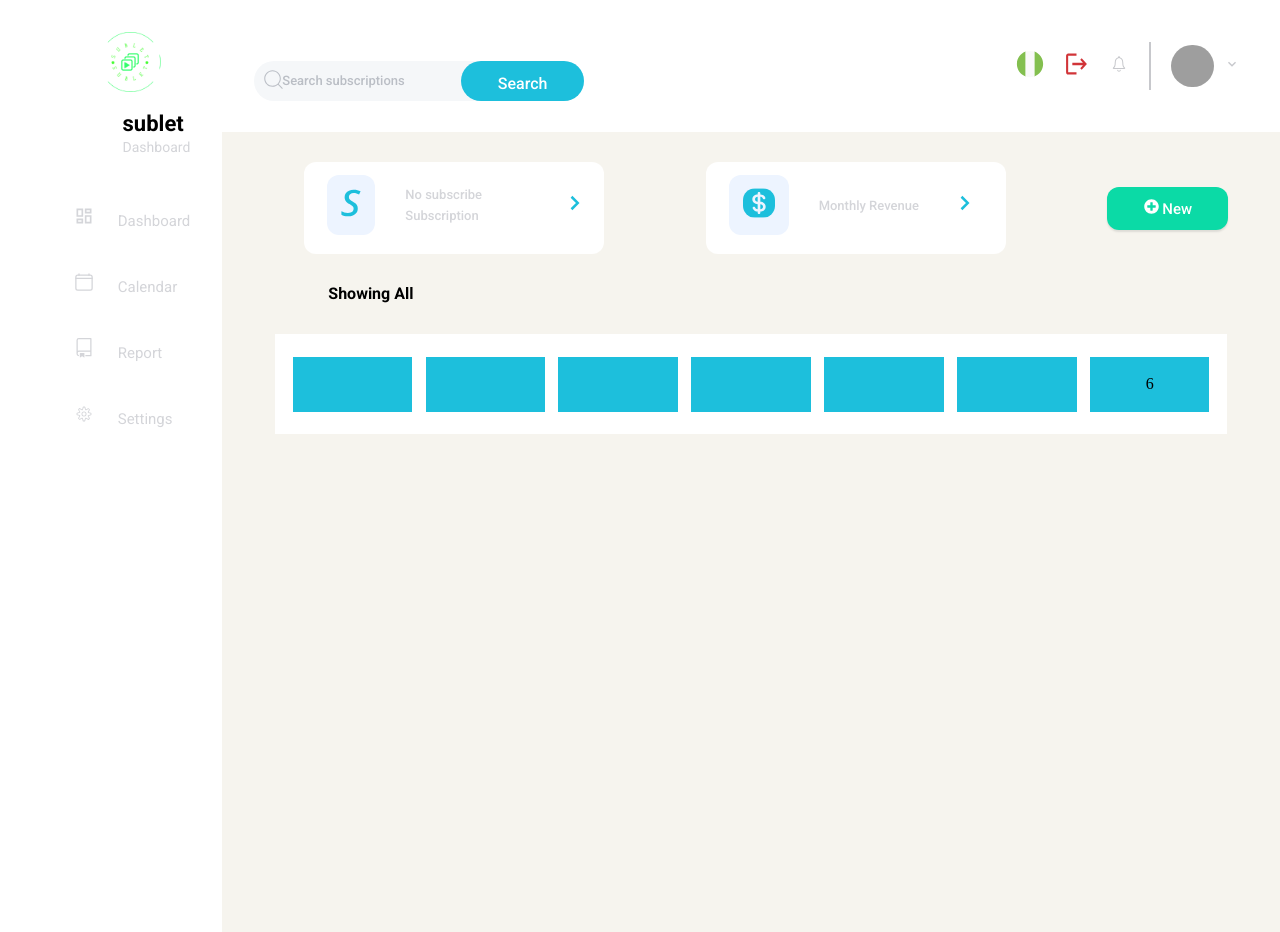
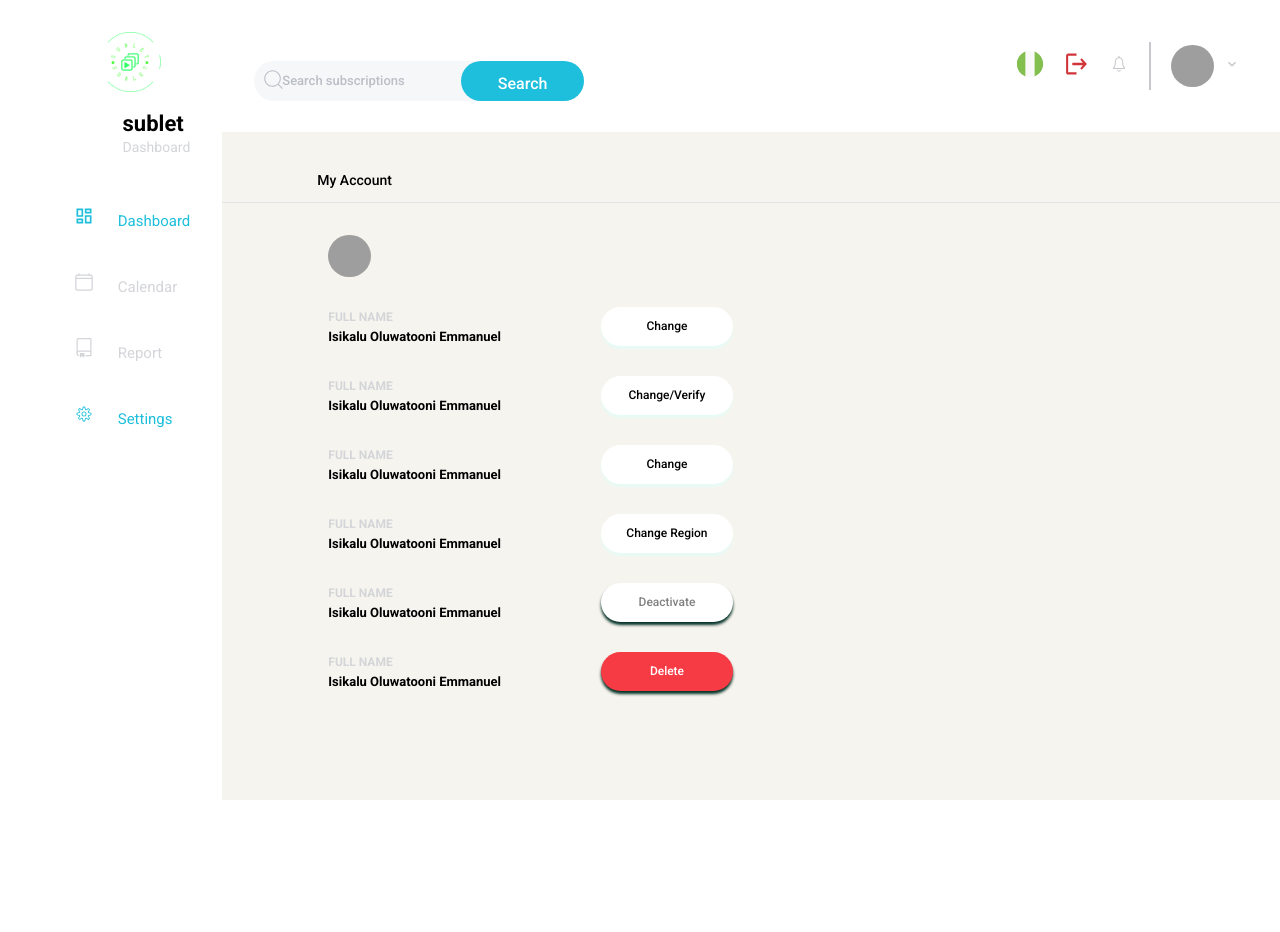
Before and after one commit to techemmydev/subletapplication, a React (Vite) app in the folder subletapplication/: page /settings in a window 1280 px wide. After the commit the page ends 800 px from the top, so only its background shows below. Built offline with nearby package versions, Linux system fonts and the light colour scheme; grey boxes are pictures that could not be loaded.

Commit message:
another update on the dashboard

```diff
--- a/subletapplication/src/ProfileDashboard/DashboradScreen/ServiceComponents/AddimageService/Addimage.jsx
+++ b/subletapplication/src/ProfileDashboard/DashboradScreen/ServiceComponents/AddimageService/Addimage.jsx
@@ -57,7 +57,7 @@ const Addimage = () => {
               {showIcons && <Icons />}
               <div>
                 <label htmlFor="Description">Description</label>
-                <input type="text" placeholder="(Optional)" required />
+                <input type="text" placeholder="Optional" required />
               </div>
               <div>
                 <label htmlFor="Description">
@@ -65,7 +65,7 @@ const Addimage = () => {
                 </label>
                 <input
                   type="text"
-                  placeholder="Enter Amount"
+                  placeholder="Enter Amount .eg ₦3,600"
                   required
                   value={amountSubscribe}
                   onChange={handleNextPaymentAmountSubscribe}
--- a/subletapplication/src/ProfileDashboard/DashboradScreen/ServiceComponents/AddimageService/addingimage.module.css
+++ b/subletapplication/src/ProfileDashboard/DashboradScreen/ServiceComponents/AddimageService/addingimage.module.css
@@ -60,6 +60,7 @@
   border: 1px solid #cacaca;
   box-shadow: 0px 2px 2px 0px #00000040 inset;
   outline-color: #cacaca;
+  padding: 10px;
 }
 .labels input::placeholder {
   font-family: "Roboto";
@@ -67,7 +68,7 @@
   font-weight: 500;
   line-height: 20px;
   letter-spacing: 0em;
-  padding: 20px;
+  padding: 10px;
 }
 
 .icon_div {
--- a/subletapplication/src/ProfileDashboard/DashboradScreen/ServiceComponents/paymentservice/PaymentDate.jsx
+++ b/subletapplication/src/ProfileDashboard/DashboradScreen/ServiceComponents/paymentservice/PaymentDate.jsx
@@ -46,7 +46,7 @@ const PaymentDate = () => {
                 <label htmlFor="Company">Next payment date </label>
                 <input
                   type="text"
-                  placeholder="Next payment date"
+                  placeholder="Next payment date.eg 00-00-000"
                   value={nextPaymentDate}
                   onChange={handleNextPaymentDateChange}
                 />
@@ -73,7 +73,7 @@ const PaymentDate = () => {
                 <label htmlFor="Does it Auto Renew">Does it Auto Renew</label>
                 <input
                   type="text"
-                  placeholder="(Optional)"
+                  placeholder="Optional"
                   required
                   value={autoRenew}
                   onChange={handleAutoRenewChange}
--- a/subletapplication/src/ProfileDashboard/DashboradScreen/ServiceComponents/paymentservice/pay.module.css
+++ b/subletapplication/src/ProfileDashboard/DashboradScreen/ServiceComponents/paymentservice/pay.module.css
@@ -61,6 +61,7 @@
   border: 1px solid #cacaca;
   box-shadow: 0px 2px 2px 0px #00000040 inset;
   outline-color: #cacaca;
+  padding: 10px;
 }
 .labels input::placeholder {
   font-family: "Roboto";
@@ -68,7 +69,7 @@
   font-weight: 500;
   line-height: 20px;
   letter-spacing: 0em;
-  padding: 20px;
+  padding: 10px;
 }
 
 .flexinput input {
--- a/subletapplication/src/ProfileDashboard/DashboradScreen/userComponentfolder/SidebarDashboard/SidebarDashboard.jsx
+++ b/subletapplication/src/ProfileDashboard/DashboradScreen/userComponentfolder/SidebarDashboard/SidebarDashboard.jsx
@@ -29,7 +29,7 @@ const SidebarDashboard = () => {
             <Link
               to="/dashboard"
               style={{
-                color: isActive("/dashboard") ? "#1DBFDC" : "#D4D5D9",
+                color: isActive("/dashboard") ? "#1DBFDC" : "#1DBFDC",
               }}
             >
               <li>
@@ -40,7 +40,7 @@ const SidebarDashboard = () => {
             <Link
               to="/calender"
               style={{
-                color: isActive("/calendar") ? "#1DBFDC" : "#D4D5D9",
+                color: isActive("/calender") ? "#1DBFDC" : "#D4D5D9",
               }}
             >
               <li>
@@ -54,7 +54,12 @@ const SidebarDashboard = () => {
                 <span> Report </span>
               </li>
             </Link>
-            <Link to="/settings">
+            <Link
+              to="/settings"
+              style={{
+                color: isActive("/settings") ? "#1DBFDC" : "#D4D5D9",
+              }}
+            >
               <li>
                 <CiSettings style={{ fontSize: "20px" }} />{" "}
                 <span> Settings </span>
--- a/subletapplication/src/ProfileDashboard/DashboradScreen/userComponentfolder/UserAmountComponent/UserSummary.jsx
+++ b/subletapplication/src/ProfileDashboard/DashboradScreen/userComponentfolder/UserAmountComponent/UserSummary.jsx
@@ -1,46 +1,55 @@
 import React from "react";
 import style from "../UserAmountComponent/useramount.module.css";
-import { useSelector, useDispatch } from "react-redux";
+import { useSelector } from "react-redux";
+import { useState } from "react";
+
 const UserSummary = () => {
   const { selectedCompany } = useSelector((state) => state.companyIcon);
   const { nextPaymentDate, billingCycle, autoRenew, amountSubscribe } =
     useSelector((state) => state.payment);
-  const dispatch = useDispatch();
+  // const dispatch = useDispatch();
   const { unit } = billingCycle;
   const isDataAvailable =
     selectedCompany || nextPaymentDate || billingCycle || autoRenew || unit;
   if (!isDataAvailable) {
     return null;
   }
+  const [showAll, SetShowAll] = useState(false);
+  const show = () => {
+    SetShowAll(!showAll);
+  };
+
   return (
     <>
-      <div className={style.showAlladditem}>
-        {" "}
-        <h1>Showing All</h1>{" "}
-      </div>
-
+      <div className={style.showAlladditem} onClick={show}>
+        {showAll ? <span>Hide Summary details</span> : <span>showing All</span>}
+        {showAll ? (
           <div className={style.showAll}>
             <div className={style.showAll_container}>
               <div className={style.flex_center}>
                 <img src={selectedCompany.icons ? selectedCompany.icons : ""} />
               </div>
               <div className={`${style.flex_center} ${style.flex_details}`}>
-            <h1>{selectedCompany ? selectedCompany.name : ""}</h1>
+                <h4>{selectedCompany ? selectedCompany.name : ""}</h4>
               </div>
               <div className={`${style.flex_center} ${style.flex_details}`}>
-            <h1> {` ${nextPaymentDate ? nextPaymentDate : ""}`}</h1>
+                <h3> {` ${nextPaymentDate ? nextPaymentDate : ""}`}</h3>
               </div>
               <div className={`${style.flex_center} ${style.flex_details}`}>
-            <h1>{unit ? unit : ""}</h1>
+                <h4>{unit ? unit : ""}</h4>
               </div>
               <div className={`${style.flex_center} ${style.flex_details}`}>
-            <h1>{autoRenew ? autoRenew : ""}</h1>
+                <h4>{autoRenew ? autoRenew : ""}</h4>
               </div>
               <div className={`${style.flex_center} ${style.flex_details}`}>
-            <h1>{amountSubscribe ? amountSubscribe : ""}</h1>
+                <h4>{amountSubscribe ? amountSubscribe : ""}</h4>
               </div>
               <div className={style.flex_center}>6</div>
             </div>
+          </div>
+        ) : (
+          ""
+        )}
       </div>
     </>
   );
--- a/subletapplication/src/ProfileDashboard/DashboradScreen/userComponentfolder/UserAmountComponent/useramount.module.css
+++ b/subletapplication/src/ProfileDashboard/DashboradScreen/userComponentfolder/UserAmountComponent/useramount.module.css
@@ -2,7 +2,7 @@
   display: flex;
 
   align-items: center;
-  justify-content: space-evenly;
+  justify-content: flex-start;
 
   /* background-color: #1dbfdc; */
   gap: 50px;
@@ -11,12 +11,13 @@
 }
 .Amount_container_body {
   width: 300px;
-  height: 92px;
+  height: 82px;
   background-color: white;
   padding: 8px 15px 14px 23px;
   border-radius: 12px;
   display: flex;
   align-items: center;
+  justify-content: center;
   gap: 30px;
 }
 .Amount_container_body h3 {
@@ -67,35 +68,61 @@
   /* background-color: orangered; */
   display: flex;
   align-items: center;
-  justify-content: center;
+  justify-content: flex-start;
   flex-wrap: wrap;
 }
 .showAll_container {
-  width: 90%;
-  height: 100px;
+  width: 100%;
+  height: 68px;
   display: flex;
   align-items: center;
   background-color: white;
   flex-wrap: wrap;
-  justify-content: space-around;
+  justify-content: flex-start;
   gap: 10px;
-  padding: 1rem;
+
+  padding: 0px 12px 0px 12px;
+
+  border-radius: 12px;
+  border: 1px solid #e4e5e7;
 }
 .showAll_container div {
   width: 13%;
   height: 55px;
-  background-color: #1dbfdc;
+  /* background-color: #1dbfdc; */
 }
 .flex_center {
   display: flex;
   align-items: center;
   justify-content: center;
 }
-.flex_details h1 {
+.flex_details {
   font-family: "Roboto";
-  font-size: 18px;
+  text-align: center;
+}
+.flex_details h4 {
+  font-family: "Roboto";
+  font-size: 13px;
   font-weight: 300;
   line-height: 21px;
   letter-spacing: 0em;
-  text-align: left;
 }
+.flex_details h3 {
+  color: #0bdaa6;
+  font-size: 14px;
+}
+.showAlladditem {
+  /* background-color: #0bdaa6; */
+  width: 90%;
+}
+.showAlladditem span {
+  color: black;
+  font-family: "Roboto";
+  font-size: 13px;
+  font-weight: 600;
+  line-height: 16px;
+  letter-spacing: 0em;
+  cursor: pointer;
+
+  /* background-color: bisque; */
+}
--- /dev/null
+++ b/subletapplication/src/ProfileDashboard/DashboradScreen/userComponentfolder/UserSettingComponent/Usersetting.jsx
@@ -0,0 +1,172 @@
+import React from "react";
+import style from "../UserSettingComponent/usersetting.module.css";
+import Userpicture from "../UserPicture/Userpicture";
+import Button from "../../../../My_Component/ButtonComponent/Button";
+
+const Usersetting = () => {
+  return (
+    <>
+      <div className={style.setting_page}>
+        <div className={style.setting_page_title}>
+          <h3>My Account</h3>
+        </div>
+        <div className={style.setting_page_details}>
+          <div className={style.setting_page_box}>
+            <div>
+              <Userpicture />
+            </div>
+            <div className={style.setting_page_Information}>
+              <div>
+                <h6>FULL NAME</h6>
+                <h5>Isikalu Oluwatooni Emmanuel</h5>
+              </div>
+              <div>
+                <Button
+                  style={{
+                    width: "132px",
+                    height: "39px",
+                    padding: "10px",
+                    boxShadow: " 0px 3px 3px 0px #E7FBF6",
+                    fontFamily: "Roboto",
+                    fontSize: "12px",
+                    fontWeight: "50px",
+                    lineHeight: "19px",
+                    bordeRadius: "12px",
+                    backgroundColor: "white",
+                  }}
+                >
+                  change
+                </Button>
+              </div>
+            </div>
+            <div className={style.setting_page_Information}>
+              <div>
+                <h6>FULL NAME</h6>
+                <h5>Isikalu Oluwatooni Emmanuel</h5>
+              </div>
+              <div>
+                <Button
+                  style={{
+                    width: "132px",
+                    height: "39px",
+                    padding: "10px",
+                    boxShadow: " 0px 3px 3px 0px #E7FBF6",
+                    fontFamily: "Roboto",
+                    fontSize: "12px",
+                    fontWeight: "50px",
+                    lineHeight: "19px",
+                    bordeRadius: "12px",
+                    backgroundColor: "white",
+                  }}
+                >
+                  change/verify
+                </Button>
+              </div>
+            </div>
+            <div className={style.setting_page_Information}>
+              <div>
+                <h6>FULL NAME</h6>
+                <h5>Isikalu Oluwatooni Emmanuel</h5>
+              </div>
+              <div>
+                <Button
+                  style={{
+                    width: "132px",
+                    height: "39px",
+                    padding: "10px",
+                    boxShadow: " 0px 3px 3px 0px #E7FBF6",
+                    fontFamily: "Roboto",
+                    fontSize: "12px",
+                    fontWeight: "50px",
+                    lineHeight: "19px",
+                    bordeRadius: "12px",
+                    backgroundColor: "white",
+                  }}
+                >
+                  change
+                </Button>
+              </div>
+            </div>
+            <div className={style.setting_page_Information}>
+              <div>
+                <h6>FULL NAME</h6>
+                <h5>Isikalu Oluwatooni Emmanuel</h5>
+              </div>
+              <div>
+                <Button
+                  style={{
+                    width: "132px",
+                    height: "39px",
+                    padding: "10px",
+                    boxShadow: " 0px 3px 3px 0px #E7FBF6",
+                    fontFamily: "Roboto",
+                    fontSize: "12px",
+                    fontWeight: "50px",
+                    lineHeight: "19px",
+                    bordeRadius: "12px",
+                    backgroundColor: "white",
+                  }}
+                >
+                  change Region
+                </Button>
+              </div>
+            </div>
+            <div className={style.setting_page_Information}>
+              <div>
+                <h6>FULL NAME</h6>
+                <h5>Isikalu Oluwatooni Emmanuel</h5>
+              </div>
+              <div>
+                <Button
+                  style={{
+                    width: "132px",
+                    height: "39px",
+                    padding: "10px",
+                    boxShadow: "0px 3px 3px 0px #023125",
+                    fontFamily: "Roboto",
+                    fontSize: "12px",
+                    fontWeight: "50px",
+                    lineHeight: "19px",
+                    bordeRadius: "12px",
+                    backgroundColor: "white",
+                    color: "#808080",
+                  }}
+                >
+                  Deactivate
+                </Button>
+              </div>
+            </div>
+            <div className={style.setting_page_Information}>
+              <div>
+                <h6>FULL NAME</h6>
+                <h5>Isikalu Oluwatooni Emmanuel</h5>
+              </div>
+              <div>
+                <Button
+                  style={{
+                    width: "132px",
+                    height: "39px",
+                    padding: "10px",
+                    boxShadow: "0px 3px 3px 0px #023125",
+
+                    fontFamily: "Roboto",
+                    fontSize: "12px",
+                    fontWeight: "50px",
+                    lineHeight: "19px",
+                    bordeRadius: "12px",
+                    backgroundColor: "#F73B44",
+                    color: "white",
+                  }}
+                >
+                  Delete
+                </Button>
+              </div>
+            </div>
+          </div>
+        </div>
+      </div>
+    </>
+  );
+};
+
+export default Usersetting;
--- /dev/null
+++ b/subletapplication/src/ProfileDashboard/DashboradScreen/userComponentfolder/UserSettingComponent/usersetting.module.css
@@ -0,0 +1,66 @@
+.setting_page_title {
+  height: 70px;
+  width: 30%;
+  padding: 1rem;
+  /* background-color: antiquewhite; */
+}
+.setting_page_title h3 {
+  font-family: "Roboto";
+  font-size: 14px;
+  font-weight: 500;
+  line-height: 25px;
+  letter-spacing: 0em;
+  margin-right: 50px;
+  text-align: left;
+  margin-left: 79px;
+  margin-top: 20px;
+}
+.setting_page_details {
+  /* background-color: orangered; */
+  border-top: 1px solid #e3e3e5;
+  width: 100%;
+  display: flex;
+  align-items: center;
+
+  /* justify-content: center; */
+  /* height: 80vh; */
+  flex-wrap: wrap;
+  margin-bottom: 10px;
+}
+.setting_page_box {
+  /* background-color: wheat; */
+  /* height: 80vh; */
+  width: 50%;
+  margin-left: 7%;
+  display: flex;
+  align-items: flex-start;
+  justify-content: center;
+  flex-direction: column;
+  gap: 30px;
+  padding: 2rem;
+  flex-wrap: wrap;
+}
+
+.setting_page_Information {
+  display: flex;
+  align-items: center;
+  justify-content: center;
+  gap: 100px;
+  flex-wrap: wrap;
+}
+.setting_page_Information h6 {
+  font-family: "Roboto";
+  font-size: 12px;
+  font-weight: 700;
+  line-height: 19px;
+  letter-spacing: 0em;
+  color: #d4d5d9;
+}
+.setting_page_Information h5 {
+  font-family: "Roboto";
+  font-size: 13px;
+  font-weight: 700;
+  line-height: 19px;
+  letter-spacing: 0em;
+  color: black;
+}
--- a/subletapplication/src/UserDashboard/DashboardPage.jsx
+++ b/subletapplication/src/UserDashboard/DashboardPage.jsx
@@ -4,6 +4,7 @@ import NavbarDashboard from "../ProfileDashboard/DashboradScreen/userComponentfo
 import Dashbord from "./Dashbord";
 import Calender from "../ProfileDashboard/DashboradScreen/userComponentfolder/CalendarComponent/Calender";
 import { Routes, Route } from "react-router-dom";
+import Usersetting from "../ProfileDashboard/DashboradScreen/userComponentfolder/UserSettingComponent/Usersetting";
 
 const DashboardPage = () => {
   return (
@@ -24,6 +25,7 @@ const DashboardPage = () => {
           <Routes>
             <Route path="/*" element={<Dashbord />} />
             <Route path="/calender" element={<Calender />} />
+            <Route path="/settings" element={<Usersetting />} />
           </Routes>
         </div>
       </div>
```
Lines whose indentation alone changed are shown as unchanged.
